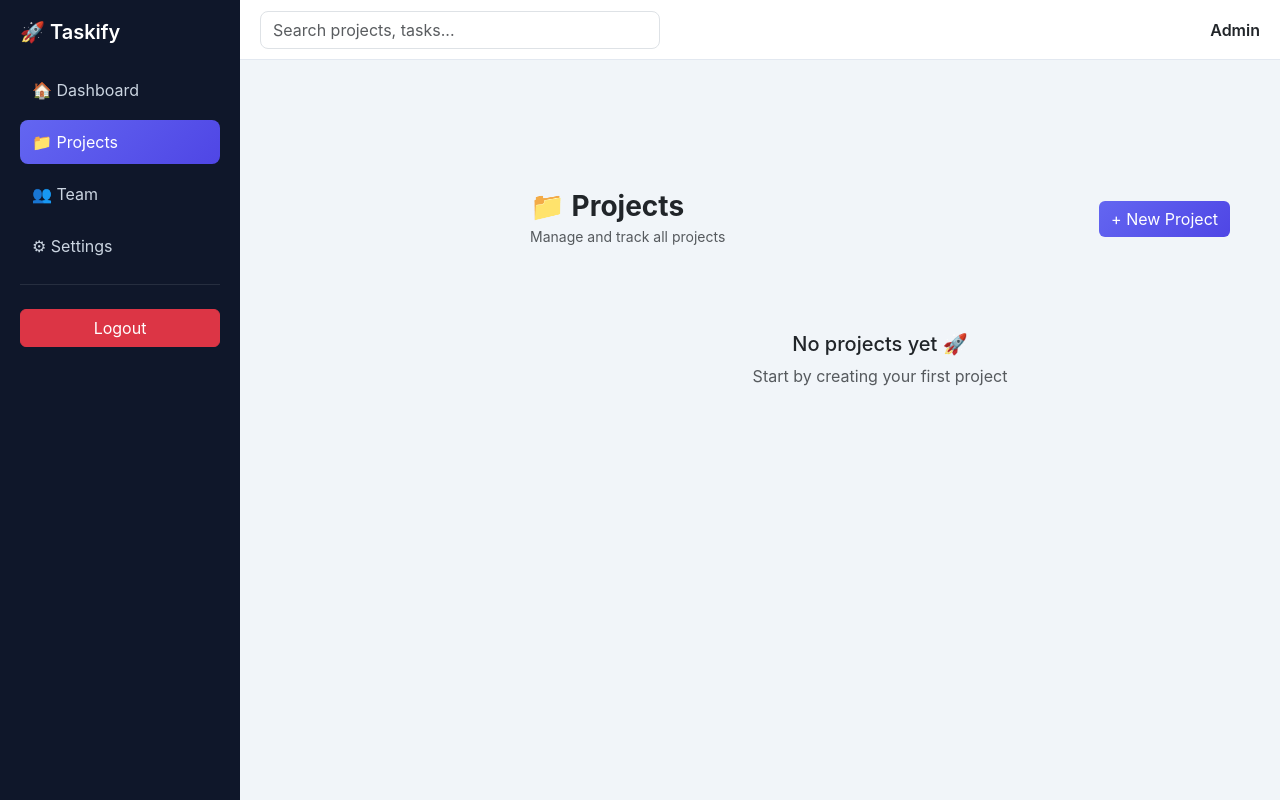
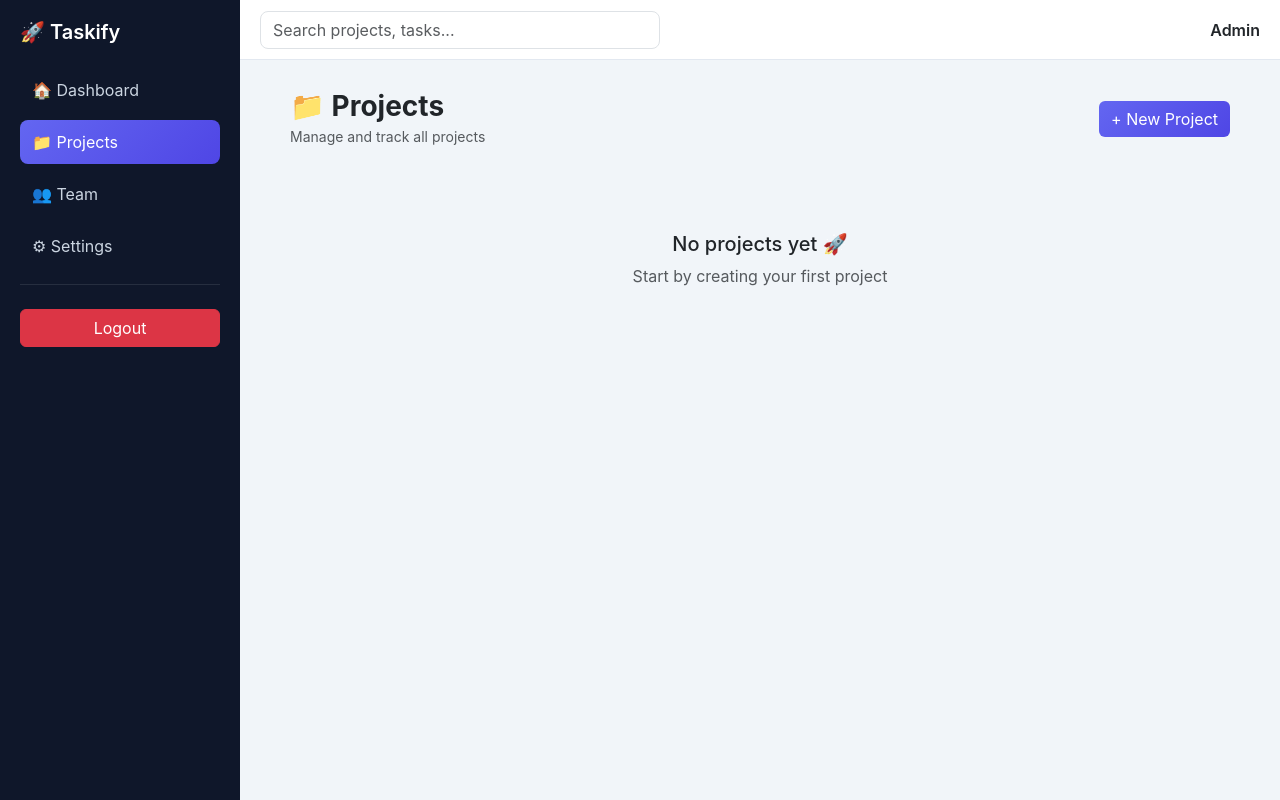
Before and after one commit to adityasingh300/Team-Task-Manager-App, a Flask app: page /projects in a window 1280 px wide. Run offline with Flask 3, Linux system fonts and the light colour scheme; a user stored in the database is signed in.

Commit message:
Update base.html

```diff
--- a/templates/base.html
+++ b/templates/base.html
@@ -88,8 +88,8 @@
 
         /* ===== MAIN ===== */
         .main {
-            margin-left: 240px;
-            margin-top: 70px;
+            margin-left: 120px;
+            margin-top: 20px;
             padding: 25px;
         }
 
```
